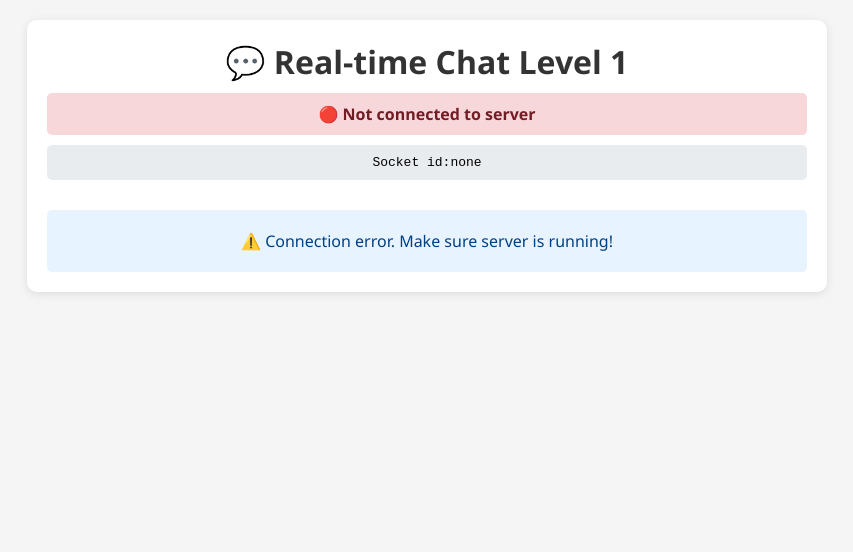
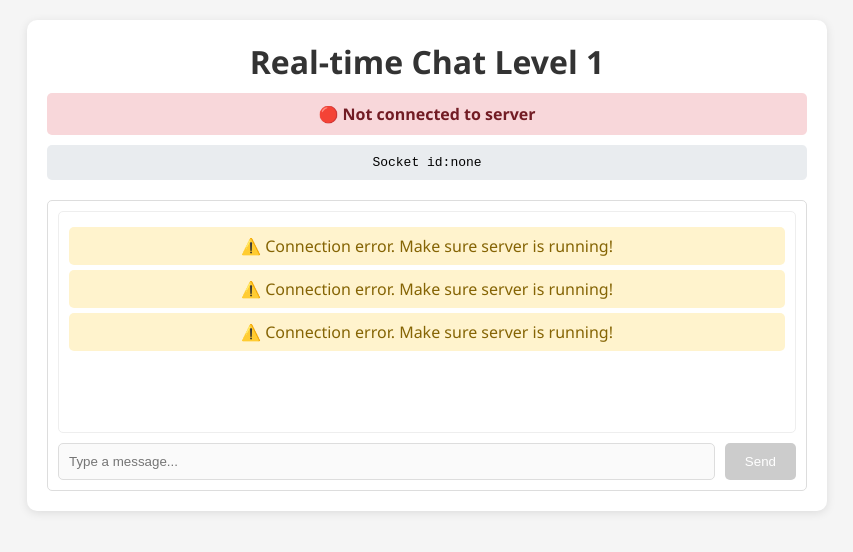
Before and after one commit to ryongbom/Realtime-chat-application, a plain HTML site: page client/index.html in a window 1280 px wide. Shown: the whole page, without its empty margins (213-1066 px from the left). Drawn offline with nearby package versions, Linux system fonts and the light colour scheme; files that its build step writes are made by us from their sources; no server answers.

Commit message:
add upload function

```diff
--- a/client/index.html
+++ b/client/index.html
@@ -8,7 +8,7 @@
 </head>
 <body>
     <div class="container">
-        <h1>💬 Real-time Chat Level 1</h1>
+        <h1>Real-time Chat Level 1</h1>
 
         <div class="status disconnected" id="status">
             🔴 Not connected to server
@@ -18,11 +18,12 @@
             Socket id:none
         </div>
 
-        <div class="info-box" id="infoBox">
-            ⚡ Basic connection test<br>
-            <small style="display: block; margin-top: 10px;">
-                No chat functionality yet - just testing socket connection!
-            </small>
+        <div class="chat-box">
+            <ul id="messages"></ul>
+            <div class="input-area">
+                <input type="text" id="messageInput" placeholder="Type a message..." disabled>
+                <button id="sendButton" disabled>Send</button>
+            </div>
         </div>
     </div>
 
@@ -31,33 +32,86 @@
     <script>
         const socket = io();
 
+        const statusDiv = document.getElementById('status');
+        const socketIdDiv = document.getElementById('socketId');
+        const messageList = document.getElementById('messages');
+        const messageInput = document.getElementById('messageInput');
+        const sendButton = document.getElementById('sendButton');
+
         // When connection is successful
         socket.on('connect', () => {
             console.log('Connected to server!', socket.id);
 
-            document.getElementById('status').className = 'status connected';
-            document.getElementById('status').innerHTML = '🟢 Connected to server!';
+            statusDiv.className = 'status connected';
+            statusDiv.innerHTML = '🟢 Connected to server!';
+            socketIdDiv.innerHTML = `Socket ID: ${socket.id}`;
 
-            document.getElementById('socketId').innerHTML = `Socket ID: ${socket.id}`;
-            document.getElementById('infoBox').innerHTML = '✅ Connection established successfully!';
+            messageInput.disabled = false;
+            sendButton.disabled = false;
+            messageInput.focus();
+
+            addMessage('system', '✅ Connected to server. You can now send messages!');
         });
 
         socket.on('disconnect', () => {
             console.log('Disconnected from server!');
 
-            document.getElementById('status').className = 'status disconnected';
-            document.getElementById('status').innerHTML = '🔴 Disconnected from server';
+            statusDiv.className = 'status disconnected';
+            statusDiv.innerHTML = '🔴 Disconnected from server';
+            socketIdDiv.innerHTML = 'Socket ID: none';
 
-            // clear socket id
-            document.getElementById('socketId').innerHTML = 'Socket ID: none';
+            // 입력창과 버튼 비활성화
+            messageInput.disabled = true;
+            sendButton.disabled = true;
 
-            // Update info box
-            document.getElementById('infoBox').innerHTML = '❌ Connection lost. Trying to reconnect...';
+            addMessage('system', '❌ Disconnected from server');
+        });
+
+        socket.on('chat message', (msg) => {
+            addMessage('server', msg);
+        });
+
+        function sendMessage() {
+            const msg = messageInput.value.trim();
+            if (msg) {
+                addMessage('me', msg);
+
+                socket.emit('chat message', msg);
+
+                messageInput.value = '';
+            }
+        }
+
+        function addMessage(type, text) {
+            const li = document.createElement('li');
+            li.textContent = text;
+
+            if (type === 'me') {
+                li.className = 'my-message';
+            } else if (type === 'server') {
+                li.className = 'server-message';
+            } else {
+                li.style.backgroundColor = '#fff3cd';
+                li.style.color = '#856404';
+                li.style.textAlign = 'center';
+            }
+
+            messageList.appendChild(li);
+            messageList.scrollTop = messageList.scrollHeight;
+        }
+
+        sendButton.addEventListener('click', sendMessage);
+
+        messageInput.addEventListener('keypress', (e) => {
+            if (e.key === 'Enter') {
+                sendMessage();
+            }
         });
 
         socket.on('connect_error', (error) => {
             console.log('Connection error:', error);
-            document.getElementById('infoBox').innerHTML = '⚠️ Connection error. Make sure server is running!';
+
+            addMessage('system', '⚠️ Connection error. Make sure server is running!');
         });
     </script>
 </body>
--- a/public/indexStyle.css
+++ b/public/indexStyle.css
@@ -50,3 +50,71 @@ h1 {
     border-radius: 5px;
     color: #004085;
 }
+
+/* UI chating style */
+.chat-box {
+    border: 1px solid #ddd;
+    border-radius: 5px;
+    padding: 10px;
+    margin-top: 20px;
+}
+
+#messages {
+    list-style-type: none;
+    padding: 0;
+    min-height: 200px;
+    max-height: 300px;
+    overflow-y: auto;
+    border: 1px solid #eee;
+    border-radius: 5px;
+    padding: 10px;
+    margin-bottom: 10px;
+}
+
+#messages li {
+    padding: 8px;
+    margin: 5px 0;
+    border-radius: 5px;
+}
+
+.my-message {
+    background-color: #007bff;
+    color: white;
+    text-align: right;
+}
+
+.server-message {
+    background-color: #e9ecef;
+    color: #333;
+    text-align: left;
+}
+
+.input-area {
+    display: flex;
+    gap: 10px;
+}
+
+#messageInput {
+    flex: 1;
+    padding: 10px;
+    border: 1px solid #ddd;
+    border-radius: 5px;
+}
+
+#sendButton {
+    padding: 10px 20px;
+    background-color: #007bff;
+    color: white;
+    border: none;
+    border-radius: 5px;
+    cursor: pointer;
+}
+
+#sendButton:hover {
+    background-color: #0056b3;
+}
+
+#sendButton:disabled {
+    background-color: #ccc;
+    cursor: not-allowed;
+}
```
Also changed, not shown: server/server.js (+9 -3 lines).
